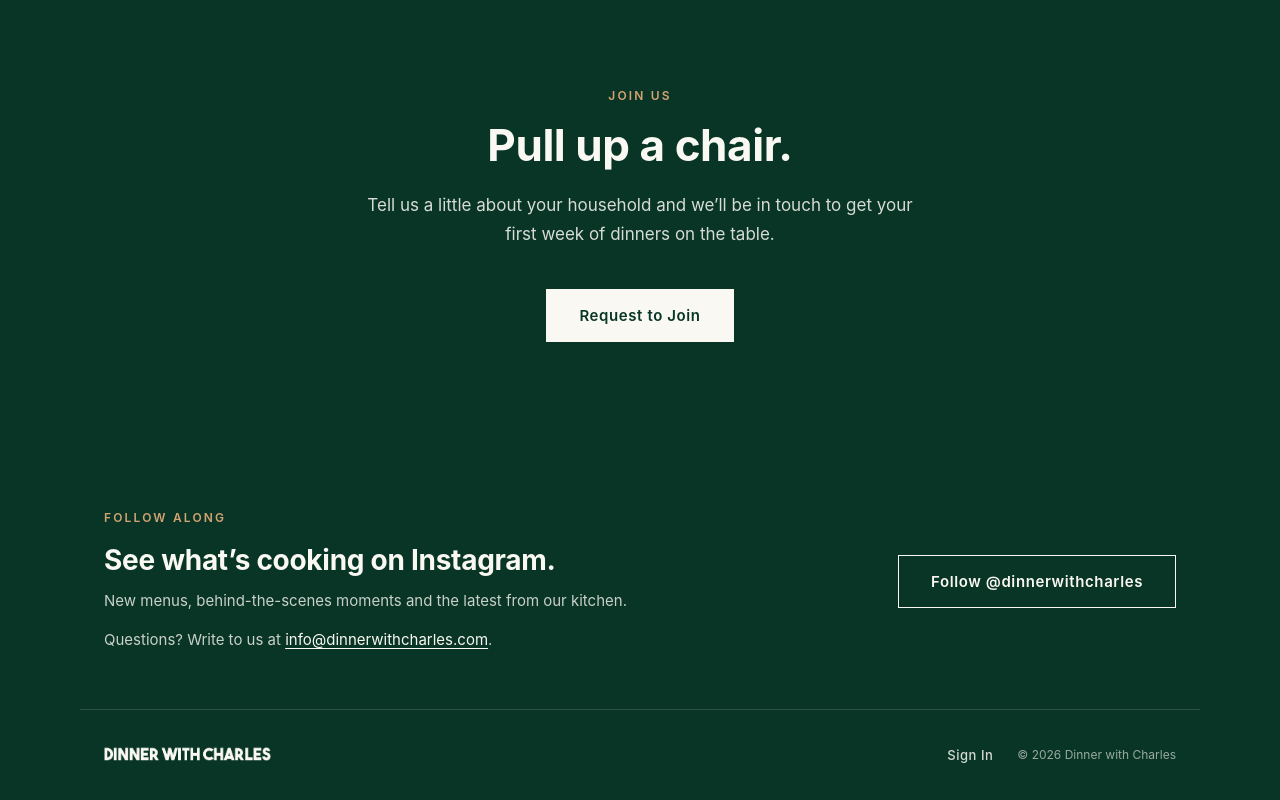
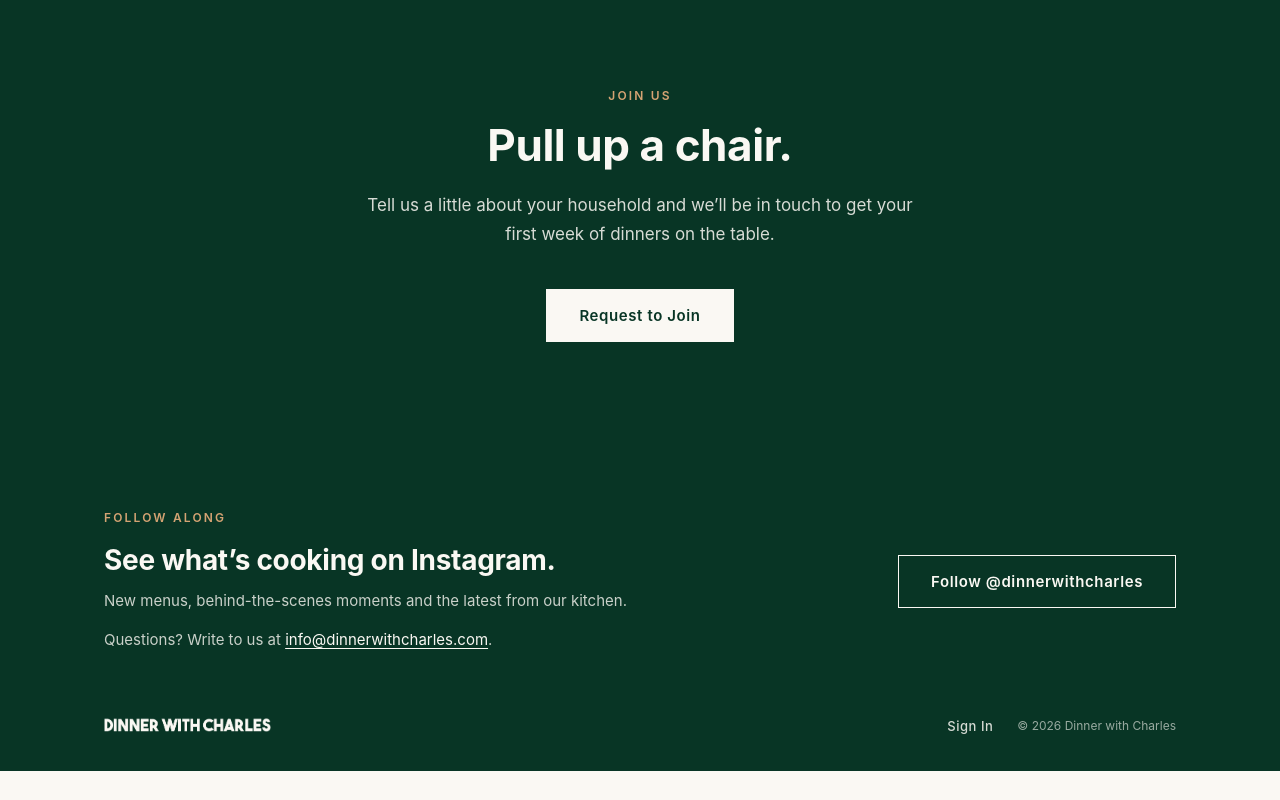
Before and after one commit to odonnellandrea/dinnerwithcharles, a React (Vite) app: page / in a window 1280 px wide. Shown: the part 5788-6588 px from the top of the page. After the commit the page ends 6559 px from the top, so only its background shows below. Built offline with nearby package versions, Linux system fonts and the light colour scheme; no server answers.

Commit message:
Homepage footer: no divider above the bottom logo
Co-Authored-By: Claude Fable 5.1 <noreply@anthropic.com>
Claude-Session: https://claude.ai/code/session_01DQuaJtLVWZY1FNstb3W5jC

```diff
--- a/src/styles/landing.css
+++ b/src/styles/landing.css
@@ -217,7 +217,7 @@
   align-items: center;
   justify-content: space-between;
   gap: 20px;
-  padding-top: 36px;
+  padding-top: 8px;
   padding-bottom: 36px;
 }
 .landing-footer img { height: 18px; width: auto; display: block; }
@@ -231,7 +231,6 @@
   gap: 24px 48px;
   padding-top: 56px;
   padding-bottom: 56px;
-  border-bottom: 1px solid rgba(250,248,243,0.15);
 }
 .landing-follow h3 { color: var(--cream); font-size: clamp(22px, 2.6vw, 28px); line-height: 1.25; margin-bottom: 10px; }
 .landing-follow p:not(.landing-eyebrow) { color: rgba(250,248,243,0.8); font-size: 15px; line-height: 1.7; margin: 0; }
```
